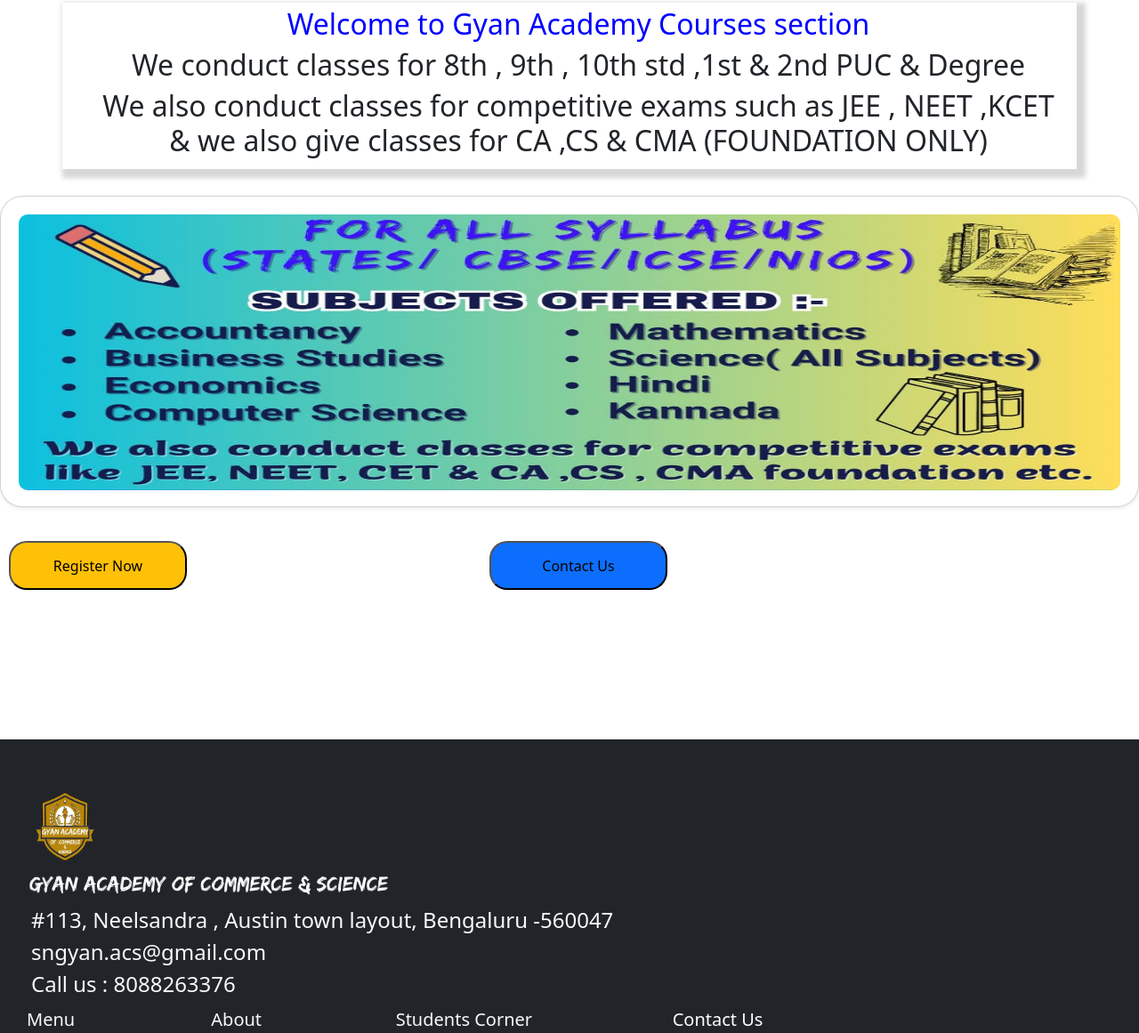
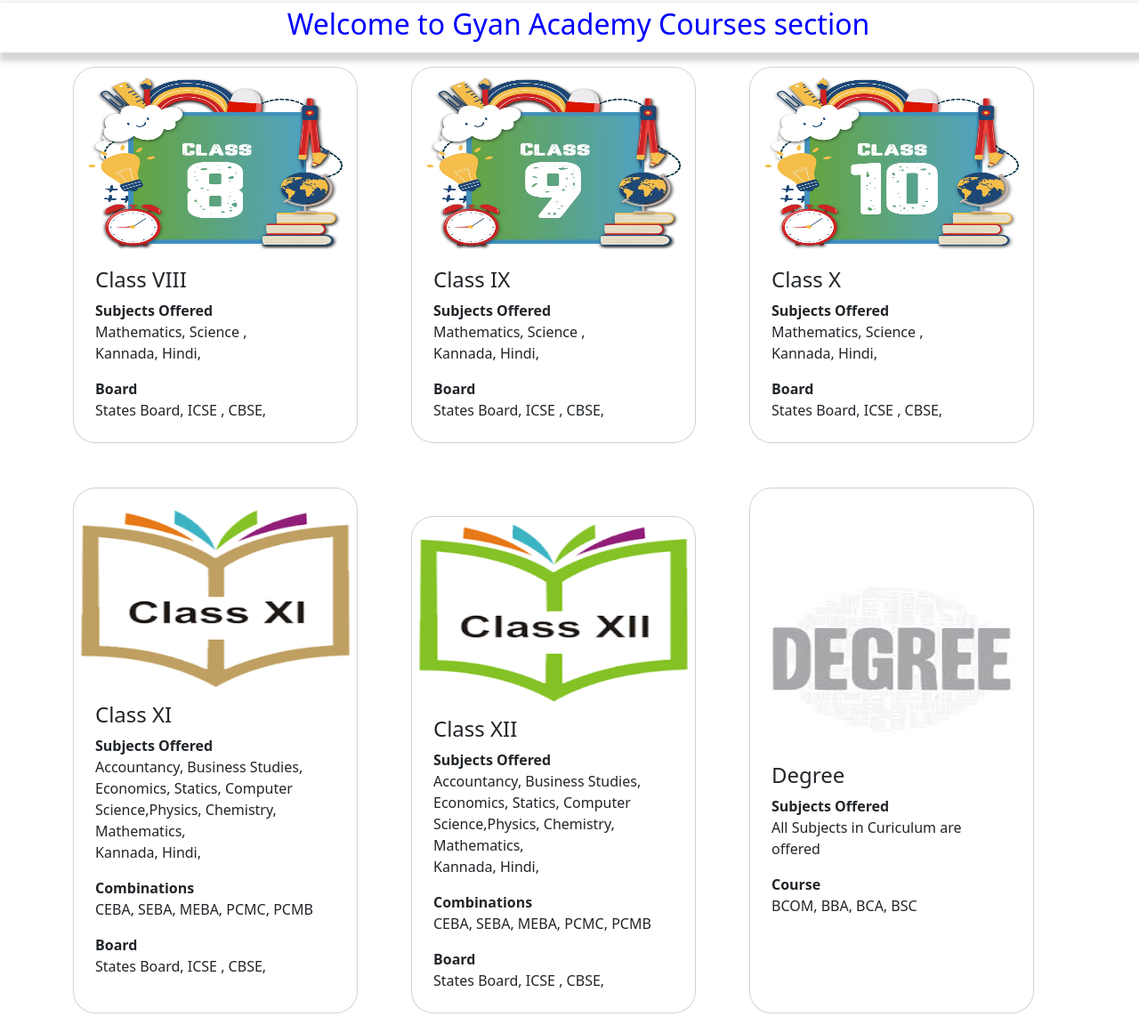
Before and after one commit to Gyanacademy/GACS, a plain HTML site: page courses.html in a window 1280 px wide. Shown: the part 95-1256 px from the top of the page at 89% size. Drawn offline with nearby package versions, Linux system fonts and the light colour scheme.

Commit message:
updated courses section and landing

```diff
--- a/courses.html
+++ b/courses.html
@@ -7,20 +7,24 @@
   <meta name="viewport" content="width=device-width, initial-scale=1.0">
   <meta name="google-site-verification" content="f5AtttUIkn-Zl6y8JYASMprBIsdYXn807ZBjbcRgS-Y" />
   <meta http-equiv="Content-Type" content="text/html; " />
-<meta name="description" content="Welcome to Gyan Acadmey of Commerce & Science , We Welcome Students to the Workd of Knowledge" />
-<meta name="keywords" content="gyan ,gyan academy, tutions , academy, coaching classes, instituions , classes, tutions in neelsandra ,tutions in austin town ,Tutions near me ,JEE ,kcet,neet,ca,cma cs" />
+  <meta name="description"
+    content="Welcome to Gyan Acadmey of Commerce & Science , We Welcome Students to the Workd of Knowledge" />
+  <meta name="keywords"
+    content="gyan ,gyan academy, tutions , academy, coaching classes, instituions , classes, tutions in neelsandra ,tutions in austin town ,Tutions near me ,JEE ,kcet,neet,ca,cma cs" />
   <link rel="author" href="https://instagram.com/gyan_academy_cs" />
   <link rel="canonical" href="https:/gyanacademy.github.io/GACS" />
   <meta property="og:url" content="https:/gyanacademy.github.io/GACS">
   <meta property="og:image" content="">
-<meta property="og:description" content="Welcome to Gyan Acadmey of Commerce & Science , We Welcome Students to the Workd of Knowledge">
+  <meta property="og:description"
+    content="Welcome to Gyan Acadmey of Commerce & Science , We Welcome Students to the Workd of Knowledge">
   <meta property="og:title" content="Gyan Academy">
   <meta property="og:site_name" content="Gyan Acdemy">
   <meta property="og:see_also" content="https:/gyanacademy.github.io/GACS">
   <meta name="twitter:card" content="summary">
   <meta name="twitter:url" content="https:/gyanacademy.github.io/GACS">
   <meta name="twitter:title" content="Gyan Academy">
-<meta name="twitter:description" content="Welcome to Gyan Acadmey of Commerce & Science , We Welcome Students to the Workd of Knowledge">
+  <meta name="twitter:description"
+    content="Welcome to Gyan Acadmey of Commerce & Science , We Welcome Students to the Workd of Knowledge">
   <meta name="twitter:image" content="{{imageUrl}}">
   <meta name=”robots” content=”index, follow”>
   <link rel="apple-touch-icon" sizes="180x180" href="favicon_io (1)\apple-touch-icon.png">
@@ -49,7 +53,8 @@
 
     <div class="container-fluid "><a href="./index.html" style="text-decoration: none;font-size:1.2rem;">
         <img src="./1684860389440.png" alt="" width="55px" style="float: left;">
-      <h1>Gyan Academy of Commerce & Science</h1></a>
+        <h1>Gyan Academy of Commerce & Science</h1>
+      </a>
       <button class="navbar-toggler bg-light" type="button" data-bs-toggle="collapse"
         data-bs-target="#navbarSupportedContent" aria-controls="navbarSupportedContent" aria-expanded="false"
         aria-label="Toggle navigation">
@@ -91,7 +96,7 @@
               <li>
                 <hr class="dropdown-divider ">
               </li>
-              <li ><a class="dropdown-item " href="./elibrary.html"  >E-Library (comming soon...)</a></li>
+              <li><a class="dropdown-item " href="./elibrary.html">E-Library (comming soon...)</a></li>
 
             </ul>
           </li>
@@ -112,22 +117,144 @@
       </div>
     </div>
   </nav>
+  <div class="courses mt-3 flex" style="align-items: center;justify-content: center;">
+    <h2 style="text-align: center;color:blue ;">Welcome to Gyan Academy Courses section </h2>
+  </div>
+  <div class="container">
+    <div class="cards ">
+      <div class="card  courses-card mt-3" style="width: 20rem;height: auto;display: inline-block;">
+        <img src="./class8.png" class="card-img-top" alt="class8" width="300px" height="200px">
+        <div class="card-body">
+          <h4 class="card-title">Class VIII </h4>
+          <p class="card-text"><strong>Subjects Offered</strong><br>
+            Mathematics, Science , <br>Kannada, Hindi, <br>
+          </p>
+          <p class="card-text"><strong>Board </strong><br>
+            States Board,
+            ICSE ,
+            CBSE,
+          </p>
+        </div>
+      </div>
+      <div class="card courses-card mt-3" style="width: 20rem;height: auto;display: inline-block;">
+        <img src="./class-9.webp" class="card-img-top" alt="class-9" width="300px" height="200px">
+        <div class="card-body">
+          <h4 class="card-title">Class IX </h4>
+          <p class="card-text"><strong>Subjects Offered</strong><br>
+            Mathematics, Science , <br>Kannada, Hindi, <br>
+          </p>
+          <p class="card-text"><strong>Board </strong><br>
+            States Board,
+            ICSE ,
+            CBSE,
+          </p>
+        </div>
+      </div>
+      <div class="card courses-card mt-3" style="width: 20rem;height: auto;display: inline-block;">
+        <img src="./class 10.png" class="card-img-top" alt="class10" width="300px" height="200px">
+        <div class="card-body">
+          <h4 class="card-title">Class X </h4>
+          <p class="card-text"><strong>Subjects Offered</strong><br>
+            Mathematics, Science , <br>Kannada, Hindi, <br>
+          </p>
+          <p class="card-text"><strong>Board </strong><br>
+            States Board,
+            ICSE ,
+            CBSE,
+          </p>
+        </div>
+      </div>
+      <div class="card courses-card mt-3" style="width: 20rem;height: auto;display: inline-block;">
+        <img src="./class11.png" class="card-img-top" alt="class10" width="300px" height="200px">
+        <div class="card-body">
+          <h4 class="card-title">Class XI</h4>
+          <p class="card-text"><strong>Subjects Offered</strong><br>
+            Accountancy, Business Studies, Economics, Statics, Computer Science,Physics, Chemistry,  Mathematics, <br>Kannada, Hindi, <br>
+          </p>
+          <p class="card-text"><strong>Combinations </strong><br>
+            CEBA,
+            SEBA,
+            MEBA,
+            PCMC,
+            PCMB
+          </p>
+          <p class="card-text"><strong>Board </strong><br>
+            States Board,
+            ICSE ,
+            CBSE,
+          </p>
+        </div>
+      </div>
+      <div class="card courses-card mt-5" style="width: 20rem;height: auto;display: inline-block;">
+        <img src="./class12.png" class="card-img-top" alt="class10" width="300px" height="200px">
+        <div class="card-body">
+          <h4 class="card-title">Class XII</h4>
+          <p class="card-text"><strong>Subjects Offered</strong><br>
+            Accountancy, Business Studies, Economics, Statics, Computer Science,Physics, Chemistry,  Mathematics, <br>Kannada, Hindi, <br>
+          </p>
+          <p class="card-text"><strong>Combinations </strong><br>
+            CEBA,
+            SEBA,
+            MEBA,
+            PCMC,
+            PCMB
+          </p>
+          <p class="card-text"><strong>Board </strong><br>
+            States Board,
+            ICSE ,
+            CBSE,
+          </p>
+        </div>
 
-  <div class="courses container mt-3 flex" style="align-items: center;justify-content: center;">
-    <h2 style="text-align: center;color:blue ;">Welcome to Gyan Academy Courses section </h2>
-    <h2  style="text-align: center;">We conduct classes for 8th , 9th , 10th std ,1st & 2nd PUC & Degree</h2>
-    <h2  style="text-align: center;">We also conduct classes for competitive exams such as JEE , NEET ,KCET & we also give classes for CA ,CS & CMA (FOUNDATION ONLY)</h2>
       </div>
-  <div class="col">
-    <div class="card shadow-sm " style="margin-top: 30px;">
-    <img src="./IMG-20230601-WA0004.jpg"  class="align-items-center justify-content-center" alt="" style="padding: 20px 20px;height: inherit;width: inherit; border-radius: 30px;">
+      <div class="card courses-card mt-3" style="width: 20rem;height: auto;display: inline-block;">
+        <img src="./degree.jpg" class="card-img-top" alt="class-9" width="300px" height="200px">
         <div class="card-body">
-        <p class="card-text"></p>
-        <div class="d-flex justify-content-between align-items-center">
+          <h4 class="card-title">Degree</h4>
+          <p class="card-text"><strong>Subjects Offered</strong><br>
+            All Subjects in Curiculum are offered
+          </p>
+          <p class="card-text"><strong>Course</strong><br>
+            BCOM,
+            BBA,
+            BCA,
+            BSC
+          </p>
+        </div>
+      </div>
+      <div class="card courses-card mt-3" style="width: 20rem;height: auto;display: inline-block;">
+        <img src="./competitive.jpg" class="card-img-top" alt="class-9" width="300px" height="200px">
+        <div class="card-body">
+          <h4 class="card-title">Competitive Exams</h4>
+          <!-- <p class="card-text"><strong>Exams</strong><br>
+            All Subjects in Curiculum are offered
+          </p> -->
+          <p class="card-text"><strong>Exams</strong><br>
+            JEE,
+            NEET
+
+          </p>
+        </div>
+      </div>
+      <div class="card courses-card mt-3" style="width: 20rem;height: auto;display: inline-block;">
+        <img src="./ICAI-CA-CS-CMA-Disciplinary-Mechanism-Taxscan.jpeg" class="card-img-top" alt="class-9" width="300px" height="200px">
+        <div class="card-body">
+          <h4 class="card-title">Professional Courses</h4>
+          <!-- <p class="card-text"><strong>Exams</strong><br>
+            All Subjects in Curiculum are offered
+          </p> -->
+          <p class="card-text"><strong>Exams</strong><br>
+            CA,
+            CMA &
+            CS (Foundation only)
+
+
+          </p>
         </div>
       </div>
     </div>
   </div>
+
 
   <div class="contact container" style="display:flex;align-items:center;justify-content:center;margin-bottom: 50PX;">
     <button class="bg-warning" style="border-radius: 20px;width: 200px;height: 55px;font-size: 1rem;position:relative;position:absolute;left:10px;"><a href="./regitration.html" style="text-decoration: none;color: black;">Register Now</a></button>
@@ -141,7 +268,8 @@
       <div class="row ">
         <img src="./1684860389440.png" alt="" style="height:100px;width:110px;">
         <h2 class="text-light" style="padding: 0px;">Gyan Academy of Commerce & Science</h2>
-        <p class="text-light " style="margin-left:5px;font-size:1.5rem;margin-bottom: 10px;">#113, Neelsandra , Austin town layout,
+        <p class="text-light " style="margin-left:5px;font-size:1.5rem;margin-bottom: 10px;">#113, Neelsandra , Austin
+          town layout,
           Bengaluru -560047 <br>
           <Email-Id>sngyan.acs@gmail.com</Email-Id> <br> Call us : 8088263376
         </p>
--- a/style.css
+++ b/style.css
@@ -350,3 +350,20 @@
 .formerror {
   color: red;
 }
+.cards {
+  grid-auto-rows: auto;
+  margin: 0 auto;
+  display: grid;
+  gap: 1rem;
+}
+.courses-card{
+  align-content: center;
+  padding: .5rem;
+}
+@media (min-width: 600px) {
+  .cards { grid-template-columns: repeat(2, 1fr); }
+}
+@media (min-width: 900px) {
+  .cards { grid-template-columns: repeat(3, 1fr);
+  gap: 1.5rem; }
+}
```
Also changed, not shown: index.html (+33 -14 lines), ICAI-CA-CS-CMA-Disciplinary-Mechanism-Taxscan.jpeg (added), class 10.png (added), class-9.webp (added), class11.png (added), class12.png (added), class8.png (added), competitive.jpg (added), degree.jpg (added). Lines whose indentation alone changed are shown as unchanged.
